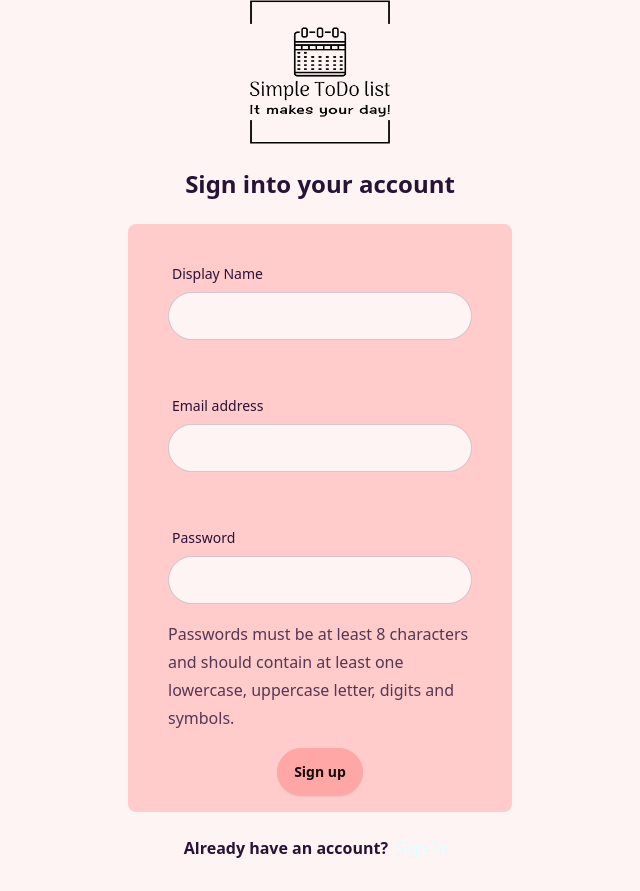
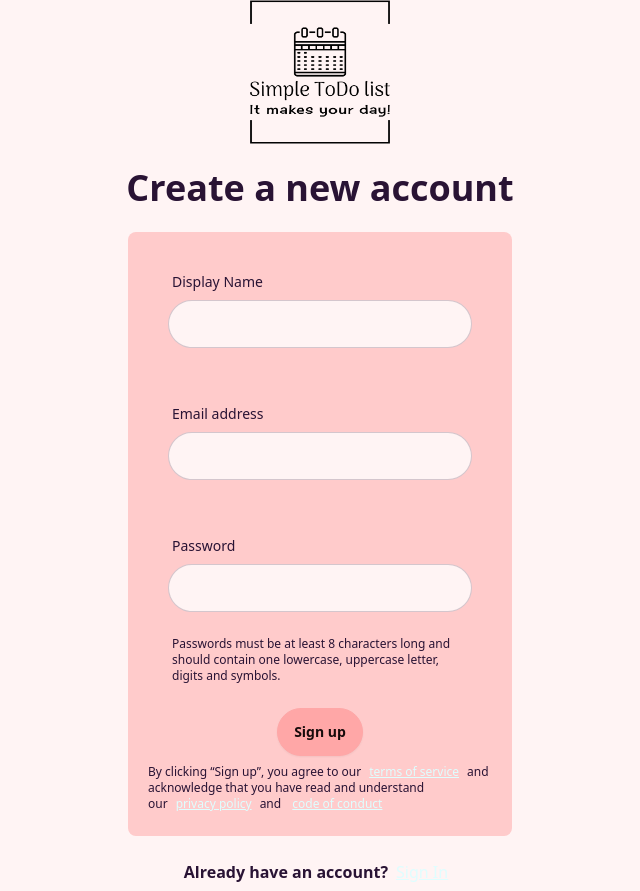
Before and after one commit to Muziq91/simple-todo-vite-app, a React (Vite) app: page /sign-up in a window 1280 px wide. Shown: the whole page, without its empty margins (320-960 px from the left). Before the commit the page ends 867 px from the top, so only its background shows below. Built offline with nearby package versions, Linux system fonts and the light colour scheme; a web font is replaced by a local one.

Commit message:
Changes to UI

```diff
--- a/src/App.tsx
+++ b/src/App.tsx
@@ -8,6 +8,7 @@ import DashboardPage from './pages/DashboardPage';
 import SignUpPage from './pages/SignUpPage';
 import ForgotPasswordPage from './pages/ForgotPasswordPage';
 import ChangePasswordPage from './pages/ChangePasswordPage';
+import PolicyPage from './pages/PolicyPage';
 
 const queryClient = new QueryClient({
   defaultOptions: {
@@ -18,7 +19,6 @@ const queryClient = new QueryClient({
 });
 
 function App() {
-  console.log(import.meta.env.VITE_APP_TITLE);
   return (
     <>
       <DarkModeProvider>
@@ -32,6 +32,19 @@ function App() {
               </Route>
               <Route path="sign-in" element={<SignInPage />} />
               <Route path="sign-up" element={<SignUpPage />} />
+              <Route
+                path="terms-of-service"
+                element={<PolicyPage as="TermsOfService" />}
+              />
+              <Route
+                path="privacy-policy"
+                element={<PolicyPage as="PrivacyPolicy" />}
+              />
+              <Route
+                path="code-of-conduct"
+                element={<PolicyPage as="CodeOfConduct" />}
+              />
+
               <Route path="forgot-password" element={<ForgotPasswordPage />} />
               <Route path="change-password" element={<ChangePasswordPage />} />
 
--- /dev/null
+++ b/src/components/Button.tsx
@@ -0,0 +1,19 @@
+import { ReactNode } from 'react';
+
+type ButtonProps = {
+  children: ReactNode;
+  secondary?: boolean;
+};
+
+function Button({ children, secondary }: ButtonProps) {
+  return (
+    <button
+      className={`btn ${secondary ? 'btn-secondary' : 'btn-primary'}`}
+      type="submit"
+    >
+      {children}
+    </button>
+  );
+}
+
+export default Button;
--- a/src/components/PasswordInstructions.tsx
+++ b/src/components/PasswordInstructions.tsx
@@ -1,10 +1,12 @@
+import Typography from './Typography';
+
 function PasswordInstructions() {
   return (
     <div className="prose">
-      <p>
-        Passwords must be at least 8 characters and should contain at least one
+      <Typography as="subtitle">
+        Passwords must be at least 8 characters long and should contain one
         lowercase, uppercase letter, digits and symbols.
-      </p>
+      </Typography>
     </div>
   );
 }
--- /dev/null
+++ b/src/components/Typography.tsx
@@ -0,0 +1,26 @@
+import { ReactNode } from 'react';
+
+type TypographyProps = {
+  as: 'label' | 'paragraph' | 'subtitle';
+  children?: ReactNode;
+};
+
+function Typography({ as, children }: TypographyProps) {
+  return (
+    <div className="prose">
+      {as === 'paragraph' && <p>{children}</p>}
+      {as === 'label' && (
+        <label className="label">
+          <span className="label-text">{children}</span>
+        </label>
+      )}
+      {as === 'subtitle' && (
+        <label className="label">
+          <small className="label-text-alt">{children}</small>
+        </label>
+      )}
+    </div>
+  );
+}
+
+export default Typography;
--- a/src/index.css
+++ b/src/index.css
@@ -5,9 +5,13 @@
 @font-face {
   font-family: 'arima';
   src: url('../fonts/Arima Madurai Regular.ttf');
+  font-weight: normal;
+  font-style: normal;
 }
 
 @font-face {
   font-family: 'cherry';
   src: url('../fonts/Cherry Cream Soda Regular.ttf');
+  font-weight: normal;
+  font-style: normal;
 }
--- /dev/null
+++ b/src/pages/PolicyPage.tsx
@@ -0,0 +1,11 @@
+import React from 'react';
+
+type PolicyPageProps = {
+  as: 'TermsOfService' | 'PrivacyPolicy' | 'CodeOfConduct';
+};
+
+function PolicyPage({ as }: PolicyPageProps) {
+  return <div>PolicyPage</div>;
+}
+
+export default PolicyPage;
--- a/src/pages/SignInPage.tsx
+++ b/src/pages/SignInPage.tsx
@@ -4,6 +4,8 @@ import Logo from '../components/Logo';
 import Link from '../components/Link';
 import Form from '../components/Form';
 import { useState } from 'react';
+import Button from '../components/Button';
+import Typography from '../components/Typography';
 
 function SignInPage() {
   const [passwordValue, setPasswordValue] = useState('');
@@ -15,9 +17,9 @@ function SignInPage() {
     console.log(emailValue, passwordValue);
   }
   return (
-    <main className="min-w-screen flex min-h-screen flex-col items-center justify-center gap-6">
+    <main className="min-w-screen flex min-h-screen flex-col items-center justify-center gap-6 font-arima">
       <Logo />
-      <Heading as="h2">Sign into your account</Heading>
+      <Heading as="h1">Sign into your account</Heading>
       <Form onFormSubmit={handleFormSubmit}>
         <Input
           autoComplete="username"
@@ -37,14 +39,14 @@ function SignInPage() {
           topRightElement={<Link src="/forgot-password">Forgot password?</Link>}
           type="password"
         />
-        <button className="btn btn-secondary" type="submit">
-          Sign in
-        </button>
+        <Button secondary>
+          <Typography as="label">Sign in</Typography>
+        </Button>
       </Form>
-      <Heading as="h4">
+      <Typography as="label">
         Don’t have an account?
         <Link src="/sign-up">Sign Up</Link>
-      </Heading>
+      </Typography>
     </main>
   );
 }
--- a/src/pages/SignUpPage.tsx
+++ b/src/pages/SignUpPage.tsx
@@ -6,6 +6,8 @@ import Form from '../components/Form';
 import { useState } from 'react';
 import PasswordStrengthIndicator from '../components/PasswordStrengthIndicator';
 import PasswordInstructions from '../components/PasswordInstructions';
+import Button from '../components/Button';
+import Typography from '../components/Typography';
 
 function SignUpPage() {
   const [displayNameValue, setDisplayNameValue] = useState('');
@@ -17,9 +19,9 @@ function SignUpPage() {
   }
 
   return (
-    <main className="min-w-screen flex min-h-screen flex-col items-center justify-center gap-6">
+    <main className="min-w-screen flex min-h-screen flex-col items-center justify-center gap-6 font-arima">
       <Logo />
-      <Heading as="h2">Sign into your account</Heading>
+      <Heading as="h1">Create a new account</Heading>
       <Form onFormSubmit={handleFormSubmit}>
         <Input
           autoComplete="nickname"
@@ -52,9 +54,14 @@ function SignUpPage() {
           onValueChange={setPasswordValue}
           type="password"
         />
-        <button className="btn btn-secondary" type="submit">
-          Sign up
-        </button>
+        <Button secondary>Sign up</Button>
+        <Typography as="subtitle">
+          By clicking “Sign up”, you agree to our
+          <Link src="/terms-of-service">terms of service</Link>
+          and acknowledge that you have read and understand our
+          <Link src="/privacy-policy">privacy policy</Link>
+          and <Link src="/code-of-conduct">code of conduct</Link>
+        </Typography>
       </Form>
       <Heading as="h4">
         Already have an account?
--- a/src/vite-env.d.ts
+++ b/src/vite-env.d.ts
@@ -4,8 +4,6 @@ interface ImportMetaEnv {
   readonly VITE_APP_TITLE: string;
   readonly VITE_SUPABASE_KEY: string;
   readonly VITE_SUPABASE_URL: string;
-  readonly VITE_RECAPTCHA_SITE_KEY: string;
-  readonly VITE_RECAPTCHA_SECRET_KEY: string;
   // more env variables...
 }
 
```
Also changed, not shown: 1 other file (tests, documents, lock files or other folders).
